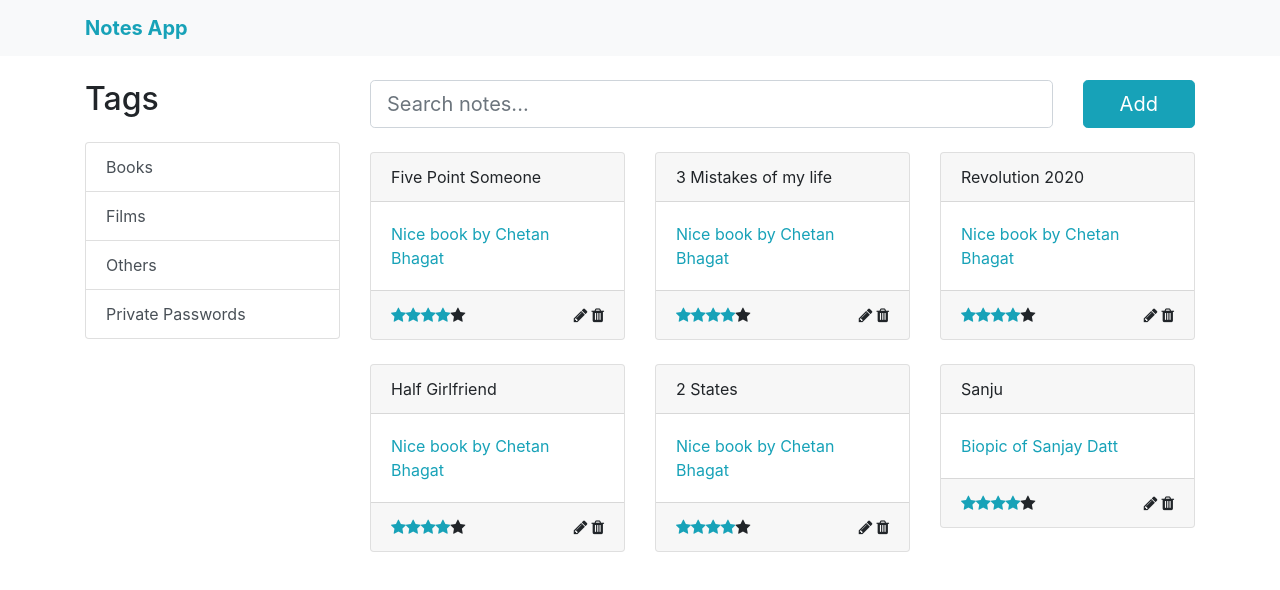
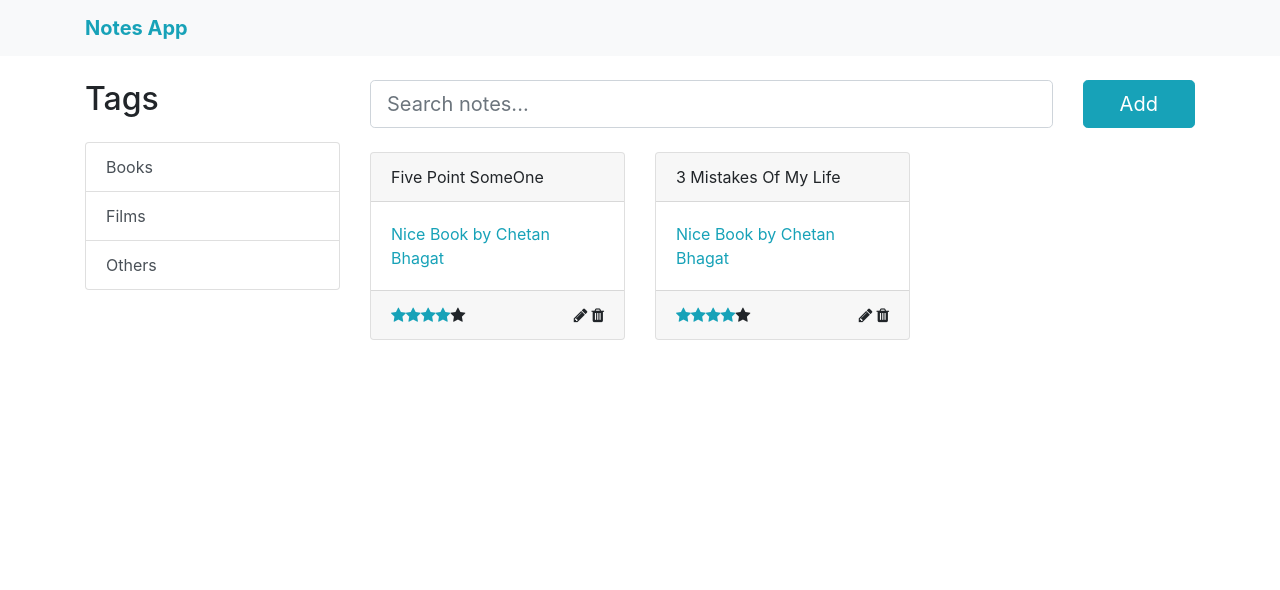
Before and after one commit to abhimkdm/NotesApp, an Angular app: page / in a window 1280 px wide. Shown: the top 590 px of the page. Built offline with nearby package versions, Linux system fonts and the light colour scheme; data requests are answered from the project's data file.

Commit message:
Nested Components

```diff
--- a/src/app/app.module.ts
+++ b/src/app/app.module.ts
@@ -6,6 +6,7 @@
 import { TagsComponent } from './main/tags/tags.component';
 import { NotesComponent } from './main/notes/notes.component';
 import { HttpClientModule } from '@angular/common/http';
+import { StarComponent } from './main/star/star.component';
 
 
 @NgModule({
@@ -13,7 +14,8 @@
     AppComponent,
     NavComponent,
     TagsComponent,
-    NotesComponent
+    NotesComponent,
+    StarComponent
   ],
   imports: [
     BrowserModule,
--- a/src/app/main/notes/notes.component.html
+++ b/src/app/main/notes/notes.component.html
@@ -1,6 +1,7 @@
 <div class="row">
   <div class="col-sm-10">
-    <input type="search" id="container-search" value="" class="form-control form-control-lg" placeholder="Search notes... ">
+    <input type="search" id="container-search" value="" class="form-control form-control-lg"
+      placeholder="Search notes... ">
   </div>
   <div class="col-sm-2">
     <button type="button" class="btn btn-info btn-lg btn-block" data-toggle="modal" data-target="#addModel">
@@ -10,17 +11,13 @@
 </div>
 <br>
 <div class="row">
-  <div class="col-sm-4">
+  <div class="col-sm-4" *ngFor="let note of notesList">
     <div class="card">
-      <div class="card-header">Five Point Someone</div>
-      <div class="card-body text-info">Nice book by Chetan Bhagat</div>
+      <div class="card-header">{{note.title}}</div>
+      <div class="card-body text-info">{{note.description}}</div>
       <div class="card-footer">
         <div class="float-left">
-          <span class="fa fa-star text-info"></span>
-          <span class="fa fa-star text-info"></span>
-          <span class="fa fa-star text-info"></span>
-          <span class="fa fa-star text-info"></span>
-          <span class="fa fa-star"></span>
+          <note-star [ratings]="note.ratings"></note-star>
         </div>
         <div class="float-right">
           <i class="fa fa-pencil pr-1" data-toggle="modal" data-target="#editModel"></i>
@@ -30,106 +27,7 @@
       </div>
     </div>
   </div>
-  <div class="col-sm-4">
-    <div class="card">
-      <div class="card-header">3 Mistakes of my life</div>
-      <div class="card-body h-1000 text-info">Nice book by Chetan Bhagat</div>
-      <div class="card-footer">
-        <div class="float-left">
-          <span class="fa fa-star text-info"></span>
-          <span class="fa fa-star text-info"></span>
-          <span class="fa fa-star text-info"></span>
-          <span class="fa fa-star text-info"></span>
-          <span class="fa fa-star"></span>
-        </div>
-        <div class="float-right">
-          <i class="fa fa-pencil pr-1" data-toggle="modal" data-target="#editModel"></i>
-          <i class="fa fa-trash" data-toggle="modal" data-target="#deleteModel"></i>
-        </div>
-      </div>
-    </div>
-  </div>
-  <div class="col-sm-4">
-    <div class="card">
-      <div class="card-header">Revolution 2020</div>
-      <div class="card-body text-info">Nice book by Chetan Bhagat</div>
-      <div class="card-footer">
-        <div class="float-left">
-          <span class="fa fa-star text-info"></span>
-          <span class="fa fa-star text-info"></span>
-          <span class="fa fa-star text-info"></span>
-          <span class="fa fa-star text-info"></span>
-          <span class="fa fa-star"></span>
-        </div>
-        <div class="float-right">
-          <i class="fa fa-pencil pr-1" data-toggle="modal" data-target="#editModel"></i>
-          <i class="fa fa-trash" data-toggle="modal" data-target="#deleteModel"></i>
-        </div>
-      </div>
-    </div>
-  </div>
 </div>
-<br>
-<div class="row">
-  <div class="col-sm-4">
-    <div class="card">
-      <div class="card-header">Half Girlfriend</div>
-      <div class="card-body text-info">Nice book by Chetan Bhagat</div>
-      <div class="card-footer">
-        <div class="float-left">
-          <span class="fa fa-star text-info"></span>
-          <span class="fa fa-star text-info"></span>
-          <span class="fa fa-star text-info"></span>
-          <span class="fa fa-star text-info"></span>
-          <span class="fa fa-star"></span>
-        </div>
-        <div class="float-right">
-          <i class="fa fa-pencil pr-1" data-toggle="modal" data-target="#editModel"></i>
-          <i class="fa fa-trash" data-toggle="modal" data-target="#deleteModel"></i>
-        </div>
-      </div>
-  </div>
-  </div>
-  <div class="col-sm-4">
-    <div class="card">
-      <div class="card-header">2 States</div>
-      <div class="card-body text-info">Nice book by Chetan Bhagat</div>
-      <div class="card-footer">
-        <div class="float-left">
-          <span class="fa fa-star text-info"></span>
-          <span class="fa fa-star text-info"></span>
-          <span class="fa fa-star text-info"></span>
-          <span class="fa fa-star text-info"></span>
-          <span class="fa fa-star"></span>
-        </div>
-        <div class="float-right">
-          <i class="fa fa-pencil pr-1" data-toggle="modal" data-target="#editModel"></i>
-          <i class="fa fa-trash" data-toggle="modal" data-target="#deleteModel"></i>
-        </div>
-      </div>
-    </div>
-  </div>
-  <div class="col-sm-4">
-    <div class="card">
-      <div class="card-header">Sanju</div>
-      <div class="card-body text-info ">Biopic of Sanjay  Datt</div>
-      <div class="card-footer">
-        <div class="float-left">
-          <span class="fa fa-star text-info"></span>
-          <span class="fa fa-star text-info"></span>
-          <span class="fa fa-star text-info"></span>
-          <span class="fa fa-star text-info"></span>
-          <span class="fa fa-star"></span>
-        </div>
-        <div class="float-right">
-          <i class="fa fa-pencil pr-1" data-toggle="modal" data-target="#editModel"></i>
-          <i class="fa fa-trash" data-toggle="modal" data-target="#deleteModel"></i>
-        </div>
-      </div>
-    </div>
-  </div>
-</div>
-
 
 <div class="modal fade" id="addModel" tabindex="-1" role="dialog" aria-labelledby="addModelLabel" aria-hidden="true">
   <div class="modal-dialog" role="document">
@@ -144,11 +42,12 @@
         <form>
           <div class="form-group">
             <label for="addTitle">Title</label>
-            <input type="text" class="form-control" id="addTitle" aria-describedby="titleHelp" placeholder="Enter title">
+            <input type="text" class="form-control" id="addTitle" aria-describedby="titleHelp"
+              placeholder="Enter title">
           </div>
-            <div class="form-group">
-              <textarea class="form-control" id="descTextarea" rows="3"></textarea>
-            </div>
+          <div class="form-group">
+            <textarea class="form-control" id="descTextarea" rows="3"></textarea>
+          </div>
           <div class="form-group">
             <label for="inputRatings">Ratings</label>
             <select id="inputRatings" class="form-control">
@@ -192,7 +91,8 @@
         <form>
           <div class="form-group">
             <label for="ediTitle">Title</label>
-            <input type="text" class="form-control" id="ediTitle" aria-describedby="titleHelp" placeholder="Enter title">
+            <input type="text" class="form-control" id="ediTitle" aria-describedby="titleHelp"
+              placeholder="Enter title">
           </div>
           <div class="form-group">
             <textarea class="form-control" id="editTextarea" rows="3"></textarea>
@@ -227,7 +127,8 @@
   </div>
 
 </div>
-<div class="modal fade" id="deleteModel" tabindex="-1" role="dialog" aria-labelledby="deleteModelLabel" aria-hidden="true">
+<div class="modal fade" id="deleteModel" tabindex="-1" role="dialog" aria-labelledby="deleteModelLabel"
+  aria-hidden="true">
   <div class="modal-dialog" role="document">
     <div class="modal-content">
       <div class="modal-header">
@@ -238,7 +139,7 @@
       </div>
       <div class="modal-body">
 
-         <span> Are you sure you want to delete?</span>
+        <span> Are you sure you want to delete?</span>
       </div>
       <div class="modal-footer">
         <button type="button" class="btn btn-secondary" data-dismiss="modal">Close</button>
--- a/src/app/main/notes/notes.component.ts
+++ b/src/app/main/notes/notes.component.ts
@@ -1,4 +1,6 @@
 import { Component, OnInit } from '@angular/core';
+import { NotesService } from '../services/notes.service';
+import { Inotes } from '../models/Inotes.interface';
 
 @Component({
   selector: 'note-notes',
@@ -7,9 +9,15 @@
 })
 export class NotesComponent implements OnInit {
 
-  constructor() { }
+  public notesList : Inotes[];
+
+  constructor(private ns : NotesService) { }
 
   ngOnInit() {
+    this.ns.getNotes().subscribe(data=> this.bind(data))
   }
 
+  bind(data : Inotes[]){
+    this.notesList = data;
+  }
 }
--- a/src/app/main/services/notes.service.ts
+++ b/src/app/main/services/notes.service.ts
@@ -1,9 +1,18 @@
 import { Injectable } from '@angular/core';
+import { HttpClient } from '@angular/common/http';
+import { Observable } from 'rxjs';
+import { Inotes } from '../models/Inotes.interface';
 
 @Injectable({
   providedIn: 'root'
 })
 export class NotesService {
 
-  constructor() { }
+  baseUrl : string = "http://localhost:3000/notes";
+
+  constructor(private _http : HttpClient) { }
+
+  getNotes() : Observable<Inotes[]> {
+    return this._http.get<Inotes[]>(this.baseUrl);
+  }
 }
--- a/src/app/main/services/tags.service.ts
+++ b/src/app/main/services/tags.service.ts
@@ -1,7 +1,7 @@
 import { Injectable } from "@angular/core";
 import { Itag } from "../models/Itag.interface";
 import { HttpClient } from "@angular/common/http";
-import { Observable } from "rxjs";
+import { Observable, interval } from "rxjs";
 
 @Injectable({
     providedIn: 'root'
@@ -16,4 +16,9 @@
     get() : Observable<Itag[]> {
      return this._http.get<Itag[]>(this.baseUrl);
     }
+
+    asyncData() : Observable<any> {
+        const remoteData : Observable<Number> = interval(1000);
+        return remoteData;
+    }
 }
--- /dev/null
+++ b/src/app/main/star/star.component.html
@@ -0,0 +1,5 @@
+<span class="fa fa-star text-info"></span>
+<span class="fa fa-star text-info"></span>
+<span class="fa fa-star text-info"></span>
+<span class="fa fa-star text-info"></span>
+<span class="fa fa-star"></span>
--- /dev/null
+++ b/src/app/main/star/star.component.ts
@@ -0,0 +1,18 @@
+import { Component, OnInit, Input, OnChanges } from '@angular/core';
+
+@Component({
+  selector: 'note-star',
+  templateUrl: './star.component.html',
+  styleUrls: ['./star.component.css']
+})
+export class StarComponent implements OnChanges {
+
+  @Input() ratings : number;
+
+  constructor() { }
+
+  ngOnChanges(): void {
+    console.log(this.ratings);
+  }
+
+}
--- a/src/app/main/tags/tags.component.ts
+++ b/src/app/main/tags/tags.component.ts
@@ -14,6 +14,7 @@
 
   ngOnInit() {
    this._tagsService.get().subscribe(data => this.initData(data));
+  // this._tagsService.asyncData().subscribe(data => console.log(data));
   }
 
   initData(data : Itag[]) {
--- a/src/app/server/database/db.json
+++ b/src/app/server/database/db.json
@@ -27,10 +27,6 @@
     {
       "id": 3,
       "tagname": "Others"
-    },
-    {
-      "tagname": "Private Passwords",
-      "id": 4
     }
   ]
 }
```
Also changed, not shown: src/app/main/models/Inotes.interface.ts (added, +7 -0 lines), src/app/main/star/star.component.css (added).
